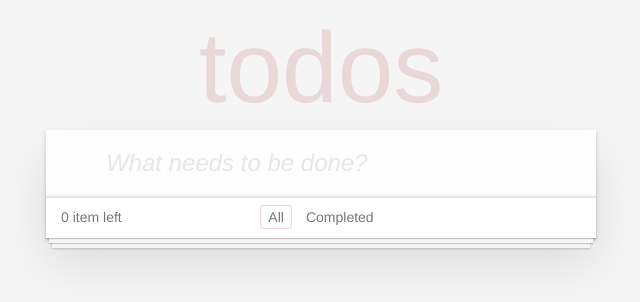
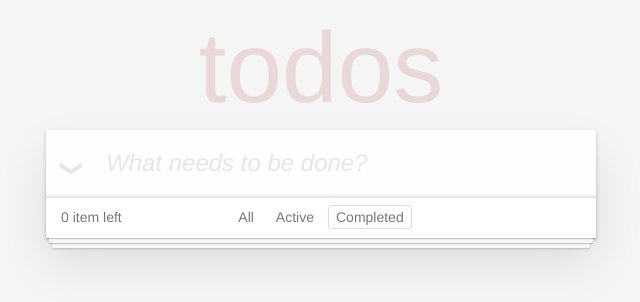
Before and after one commit to ChrisRose/angular2do, an Angular app: page /completed in a window 1280 px wide. Shown: the top 302 px of the page, without its empty margins (319-959 px from the left). Built offline with nearby package versions, Linux system fonts and the light colour scheme.

Commit message:
Clear completed

```diff
--- a/src/app/actions.ts
+++ b/src/app/actions.ts
@@ -2,8 +2,9 @@ import { Todo } from './todo';
 
 export interface ITodoAction {
   type: string;
-  id: number;
+  id?: number;
   name?: string;
+  completed?: boolean;
 }
 
 export function addTodo(name: string, id: number): ITodoAction {
@@ -12,6 +13,12 @@ export function addTodo(name: string, id: number): ITodoAction {
     id,
     name
   };
+}
+
+export function clearCompleted(): ITodoAction {
+  return {
+    type: 'CLEAR_COMPLETED'
+  }
 }
 
 export function removeTodo(id: number): ITodoAction {
@@ -36,6 +43,13 @@ export function toggleTodo(id: number): ITodoAction {
   };
 }
 
+export function toggleAllTodos(value: boolean): ITodoAction {
+  return {
+    type: 'TOGGLE_ALL',
+    completed: value
+  };
+}
+
 export function setVisibilityFilter (filter) {
   return {
     type: 'SET_VISIBILITY_FILTER',
--- a/src/app/app.routing.ts
+++ b/src/app/app.routing.ts
@@ -6,11 +6,29 @@ import { TodoListComponent }      from './todo-list/todo-list.component';
 const appRoutes: Routes = [
   {
     path: '',
-    component: TodoListComponent
+    redirectTo: 'all',
+    pathMatch: 'full'
   },
   {
-    path: ':filter',
-    component: TodoListComponent
+    path: 'all',
+    component: TodoListComponent,
+    data: {
+      filter: 'all'
+    }
+  },
+  {
+    path: 'active',
+    component: TodoListComponent,
+    data: {
+      filter: 'active'
+    }
+  },
+  {
+    path: 'completed',
+    component: TodoListComponent,
+    data: {
+      filter: 'completed'
+    }
   }
 ];
 
--- a/src/app/filter-link/filter-link.component.html
+++ b/src/app/filter-link/filter-link.component.html
@@ -1,3 +1,3 @@
-<a routerLink="{{filter}}" [routerLinkActive]="['selected']">
+<a routerLink="/{{filter}}" [routerLinkActive]="['selected']">
   <ng-content></ng-content>
 </a>
--- a/src/app/reducers/todos.ts
+++ b/src/app/reducers/todos.ts
@@ -29,6 +29,18 @@ export function reducer(state: List<TodoModel> = List<TodoModel>(), action: ITod
           completed: !todo.completed
         };
       });
+    case 'TOGGLE_ALL':
+      return (<any>state).map(function(todo) {
+        return {
+          id: todo.id,
+          name: todo.name,
+          completed: action.completed
+        };
+    });
+    case 'CLEAR_COMPLETED':
+      return (<any>state).filter(function(todo) {
+        return !todo.completed
+      });
     default:
       return state;
   }
--- a/src/app/todo-list/todo-list.component.html
+++ b/src/app/todo-list/todo-list.component.html
@@ -3,6 +3,13 @@
   <app-add-todo (onAddTodo)="addTodo($event)"></app-add-todo>
 </header>
 <section class="main">
+  <input type="checkbox"
+          #toggleAll
+         [checked]="allCompleted()"
+         (change)="toggleAllTodos(toggleAll.checked)"
+         class="toggle-all"
+         name="toggle-all">
+	<label for="toggle-all">Mark all as complete</label>
   <ul class="todo-list">
     <app-todo *ngFor="let todo of todos" [todo]="todo"
               (onRemoveTodo)="removeTodo($event)"
@@ -16,7 +23,9 @@
     <strong>{{incompleteCount}}</strong> item left
   </span>
   <ul class="filters">
-    <li><app-filter-link filter="">All</app-filter-link></li>
+    <li><app-filter-link filter="all">All</app-filter-link></li>
+    <li><app-filter-link filter="active">Active</app-filter-link></li>
     <li><app-filter-link filter="completed">Completed</app-filter-link></li>
   </ul>
+  <button *ngIf="isCompleted()" (click)="clearCompleted()" class="clear-completed">Clear completed</button>
 </footer>
--- a/src/app/todo-list/todo-list.component.ts
+++ b/src/app/todo-list/todo-list.component.ts
@@ -1,14 +1,22 @@
 import { Component, OnInit } from '@angular/core';
-import { ActivatedRoute, Params }   from '@angular/router';
-import { Location }                 from '@angular/common';
+import { ActivatedRoute, Params } from '@angular/router';
+import { Location } from '@angular/common';
 import { TodoStore } from '../todo.store';
 import { Todo } from '../todo';
-import { addTodo, toggleTodo, removeTodo, saveTodo, setVisibilityFilter } from '../actions';
+import { addTodo,
+         toggleTodo,
+         toggleAllTodos,
+         removeTodo,
+         saveTodo,
+         clearCompleted,
+         setVisibilityFilter } from '../actions';
 
 const getVisibleTodos = (todos, filter) => {
   switch (filter) {
     case 'SHOW_ALL':
       return todos
+    case 'SHOW_ACTIVE':
+      return todos.filter(t => !t.completed)
     case 'SHOW_COMPLETED':
       return todos.filter(t => t.completed)
   }
@@ -33,20 +41,23 @@ export class TodoListComponent implements OnInit {
 
     this.TodoStore.store.subscribe(() => {
       this.todos = getVisibleTodos(this.TodoStore.todos, this.TodoStore.filter);
-      this.incompleteCount = this.todos.filter(t => !t.completed).size
+      this.incompleteCount = this.TodoStore.todos.filter(t => !t.completed).size
     });
   }
 
   ngOnInit() {
-    this.route.params.forEach((params: Params) => {
-      let filter = params['filter'] || 'SHOW_ALL';
-      if (filter === 'completed') {
+    this.route.data.forEach((data: { filter }) => {
+      let filter = data.filter;
+      if (data.filter === 'completed') {
         filter = 'SHOW_COMPLETED';
+      } else if (filter === 'active'){
+        filter = 'SHOW_ACTIVE';
       } else {
         filter = 'SHOW_ALL';
       }
+
       this.TodoStore.dispatch(setVisibilityFilter(filter));
-    });
+    })
   }
 
   addTodo(todo: string):void {
@@ -64,4 +75,21 @@ export class TodoListComponent implements OnInit {
   removeTodo(todo: Todo):void {
     this.TodoStore.dispatch(removeTodo(todo.id));
   }
+
+  allCompleted():boolean {
+    if (this.TodoStore.todos.size === 0) { return false; }
+    return this.TodoStore.todos.filter(t => t.completed).size === this.TodoStore.todos.size
+  }
+
+  isCompleted():number {
+    return this.TodoStore.todos.filter(t => t.completed).size
+  }
+
+  toggleAllTodos(value: boolean):void {
+    this.TodoStore.dispatch(toggleAllTodos(value));
+  }
+
+  clearCompleted():void {
+    this.TodoStore.dispatch(clearCompleted());
+  }
 }
```
Also changed, not shown: src/app/contact/todo.component.ts (deleted, +0 -39 lines), 1 other file (tests, documents, lock files or other folders).
